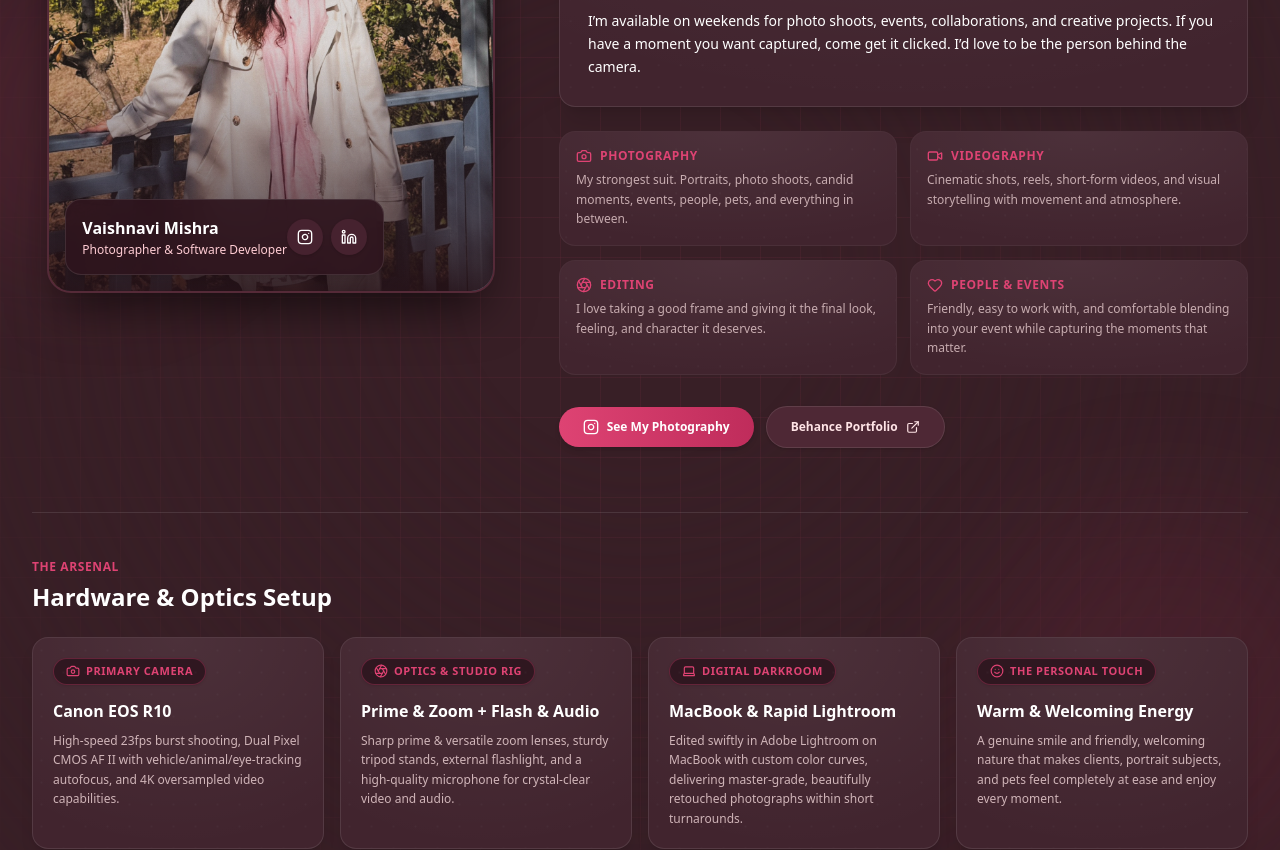
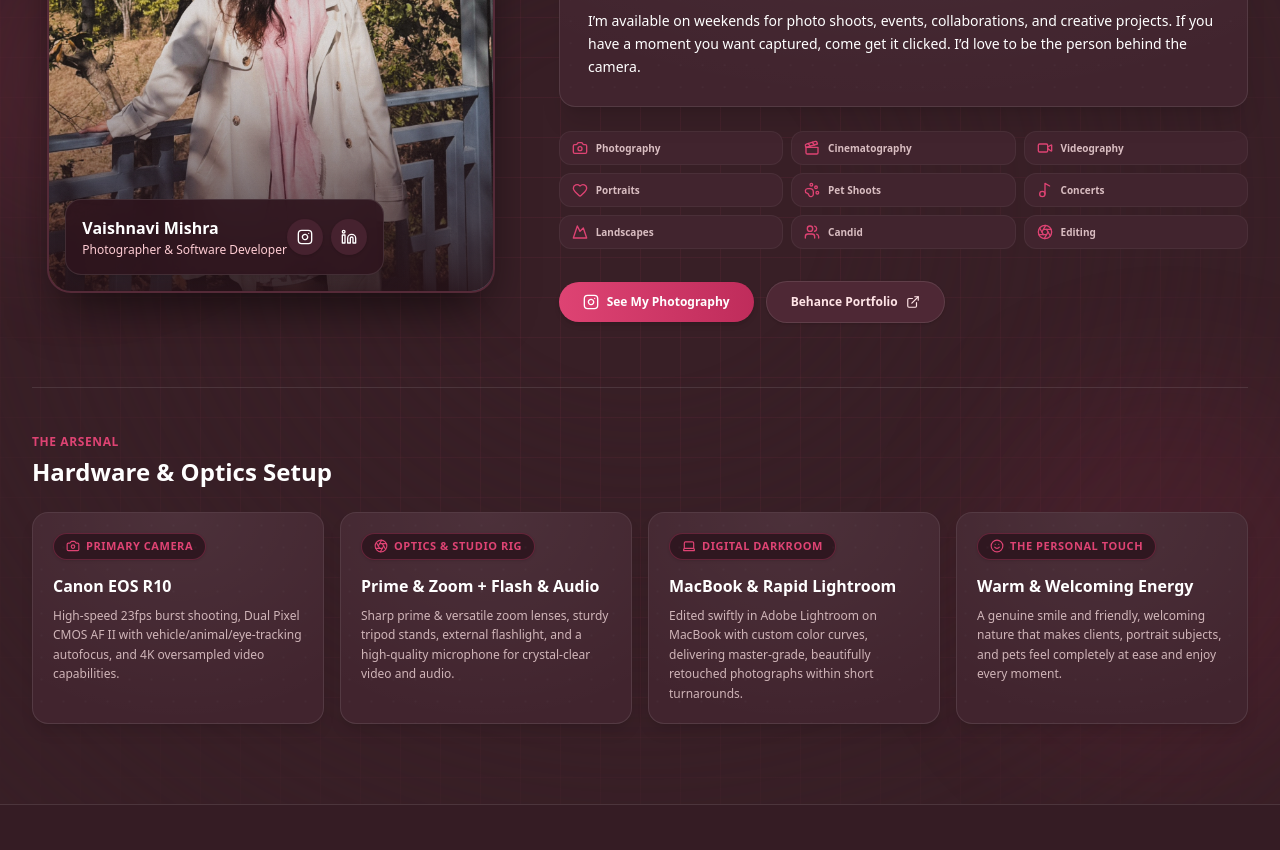
Before and after one commit to VaishnaviiMishra/photpgrapgy_portfolio_vaishnavi, a React (Vite) app: page / in a window 1280 px wide. Shown: the part 1280-2130 px from the top of the page. Built offline with nearby package versions, Linux system fonts and the light colour scheme; no server answers; a web font is replaced by a local one.

Commit message:
aboutsection

```diff
--- a/src/App.tsx
+++ b/src/App.tsx
@@ -66,7 +66,7 @@ export default function App() {
     return INITIAL_PHOTOS;
   });
 
-  const [activeCategory, setActiveCategory] = useState<string>('tech');
+  const [activeCategory, setActiveCategory] = useState<string>('portraits');
   const [lightboxPhoto, setLightboxPhoto]   = useState<Photo | null>(null);
   const [contactPrefilledService, setContactPrefilledService] = useState<string>('');
 
--- a/src/components/AboutSection.tsx
+++ b/src/components/AboutSection.tsx
@@ -12,6 +12,11 @@ import {
   Video,
   Aperture,
   Heart,
+  Clapperboard,
+  Music2,
+  Mountain,
+  PawPrint,
+  Users,
 } from 'lucide-react';
 import { GEAR_DATA } from '../data/services';
 import vaishnaviImage from '../../assets/vaishnavi.jpg';
@@ -137,6 +142,7 @@ export const AboutSection: React.FC = () => {
 
             </div>
 
+            {/* About Me */}
             <WobbleCard
               containerClassName="bg-[#41242E] border border-white/10 shadow-xl"
               className="p-6 sm:p-7 space-y-4"
@@ -171,72 +177,30 @@ export const AboutSection: React.FC = () => {
             </WobbleCard>
 
             {/* What I Do */}
-            <div className="grid grid-cols-1 sm:grid-cols-2 gap-3.5">
-
-              {/* Photography */}
-              <WobbleCard
-                containerClassName="bg-[#41242E] border border-white/5 hover:border-[#DE4373]/40 transition-colors"
-                className="p-4 space-y-1.5"
-              >
-                <div className="flex items-center gap-2 text-[#DE4373] text-xs font-bold uppercase tracking-wider">
-                  <Camera className="w-4 h-4" />
-                  <span>Photography</span>
+            <div className="grid grid-cols-3 gap-2">
+              {[
+                { icon: <Camera className="w-4 h-4" />,      label: 'Photography' },
+                { icon: <Clapperboard className="w-4 h-4" />, label: 'Cinematography' },
+                { icon: <Video className="w-4 h-4" />,       label: 'Videography' },
+                { icon: <Heart className="w-4 h-4" />,       label: 'Portraits' },
+                { icon: <PawPrint className="w-4 h-4" />,    label: 'Pet Shoots' },
+                { icon: <Music2 className="w-4 h-4" />,      label: 'Concerts' },
+                { icon: <Mountain className="w-4 h-4" />,    label: 'Landscapes' },
+                { icon: <Users className="w-4 h-4" />,       label: 'Candid' },
+                { icon: <Aperture className="w-4 h-4" />,    label: 'Editing' },
+              ].map(({ icon, label }) => (
+                <div
+                  key={label}
+                  className="group flex flex-row items-center gap-2 px-3 py-2 rounded-xl bg-[#41242E] border border-white/5 hover:border-[#DE4373]/50 hover:bg-[#4E2835] transition-all duration-200 cursor-default"
+                >
+                  <span className="text-[#DE4373] shrink-0 group-hover:scale-110 transition-transform duration-200">
+                    {icon}
+                  </span>
+                  <span className="text-[10px] font-semibold text-rose-100/80 group-hover:text-white transition-colors leading-none">
+                    {label}
+                  </span>
                 </div>
-
-                <p className="text-xs text-rose-100/70 leading-relaxed">
-                  My strongest suit. Portraits, photo shoots, candid moments,
-                  events, people, pets, and everything in between.
-                </p>
-              </WobbleCard>
-
-              {/* Videography */}
-              <WobbleCard
-                containerClassName="bg-[#41242E] border border-white/5 hover:border-[#DE4373]/40 transition-colors"
-                className="p-4 space-y-1.5"
-              >
-                <div className="flex items-center gap-2 text-[#DE4373] text-xs font-bold uppercase tracking-wider">
-                  <Video className="w-4 h-4" />
-                  <span>Videography</span>
-                </div>
-
-                <p className="text-xs text-rose-100/70 leading-relaxed">
-                  Cinematic shots, reels, short-form videos, and visual
-                  storytelling with movement and atmosphere.
-                </p>
-              </WobbleCard>
-
-              {/* Editing */}
-              <WobbleCard
-                containerClassName="bg-[#41242E] border border-white/5 hover:border-[#DE4373]/40 transition-colors"
-                className="p-4 space-y-1.5"
-              >
-                <div className="flex items-center gap-2 text-[#DE4373] text-xs font-bold uppercase tracking-wider">
-                  <Aperture className="w-4 h-4" />
-                  <span>Editing</span>
-                </div>
-
-                <p className="text-xs text-rose-100/70 leading-relaxed">
-                  I love taking a good frame and giving it the final look,
-                  feeling, and character it deserves.
-                </p>
-              </WobbleCard>
-
-              {/* People & Events */}
-              <WobbleCard
-                containerClassName="bg-[#41242E] border border-white/5 hover:border-[#DE4373]/40 transition-colors"
-                className="p-4 space-y-1.5"
-              >
-                <div className="flex items-center gap-2 text-[#DE4373] text-xs font-bold uppercase tracking-wider">
-                  <Heart className="w-4 h-4" />
-                  <span>People & Events</span>
-                </div>
-
-                <p className="text-xs text-rose-100/70 leading-relaxed">
-                  Friendly, easy to work with, and comfortable blending into
-                  your event while capturing the moments that matter.
-                </p>
-              </WobbleCard>
-
+              ))}
             </div>
 
             {/* CTA */}
```
